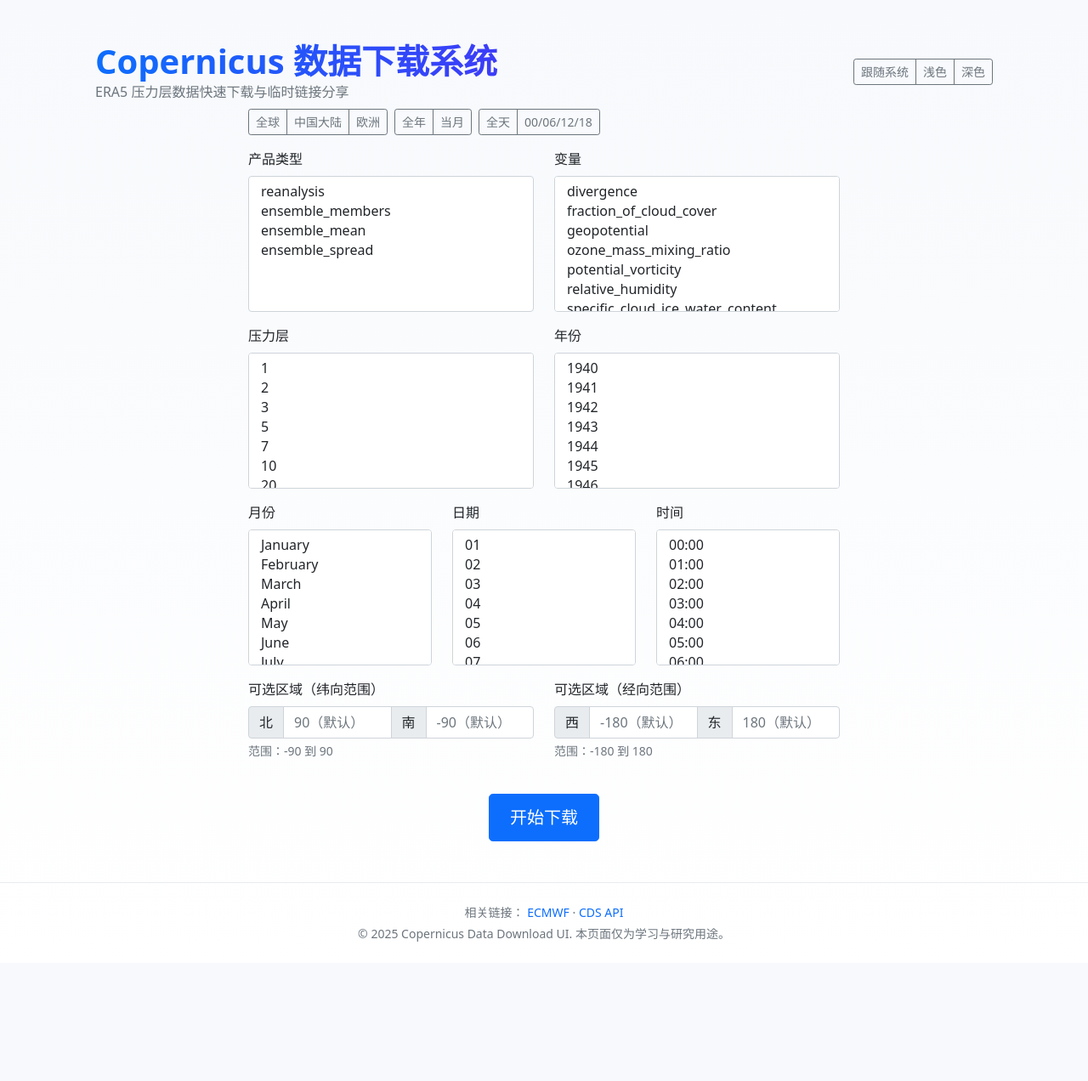
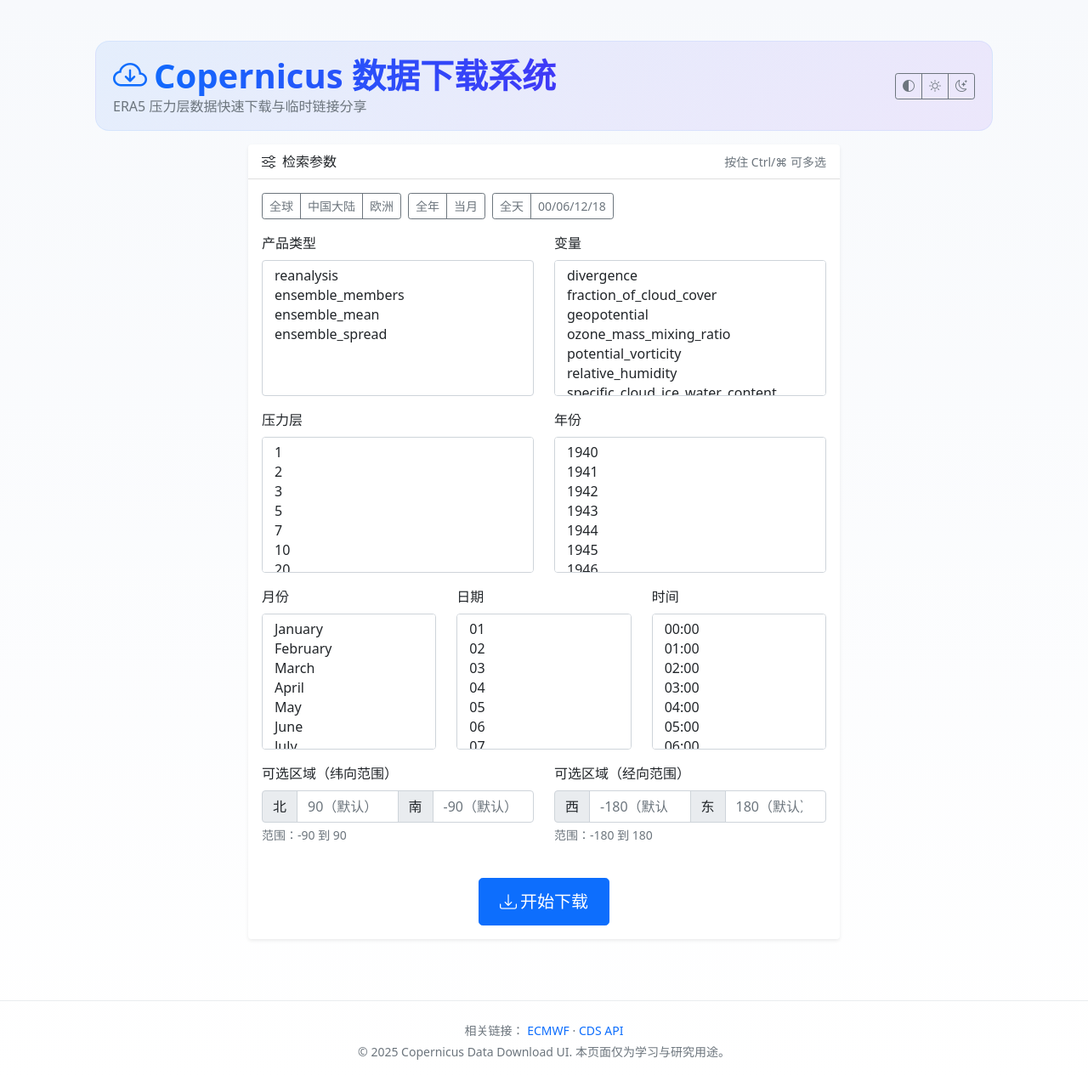
Before and after one commit to beiqi7/copernicus-cdsapi-webui, a Flask app: page / in a window 1280 px wide. Shown: the whole page at 85% size. Before the commit the page ends 1108 px from the top, so only its background shows below. Run offline with Flask 3, Linux system fonts and the light colour scheme; some libraries are stand-ins or nearby versions.

Commit message:
update pagess

```diff
--- a/templates/index.html
+++ b/templates/index.html
@@ -5,6 +5,7 @@
     <meta name="viewport" content="width=device-width, initial-scale=1.0">
     <title>Copernicus Data Download</title>
     <link href="https://cdn.jsdelivr.net/npm/bootstrap@5.1.3/dist/css/bootstrap.min.css" rel="stylesheet">
+    <link href="https://cdn.jsdelivr.net/npm/bootstrap-icons@1.11.3/font/bootstrap-icons.css" rel="stylesheet">
     <style>
         body { background: linear-gradient(180deg, #f7f9fc 0%, #ffffff 100%); }
         .container { max-width: 1080px; }
@@ -19,6 +20,9 @@
         footer { border-top: 1px solid #e9ecef; }
         footer a { text-decoration: none; }
         footer a:hover { text-decoration: underline; }
+        .hero { background: linear-gradient(135deg, rgba(13,110,253,0.08), rgba(102,16,242,0.08)); border: 1px solid rgba(13,110,253,0.08); border-radius: 16px; padding: 16px 20px; }
+        .btn-outline-secondary.active { background-color: #0d6efd; color: #fff; border-color: #0d6efd; }
+        .toast-container { position: fixed; top: 20px; right: 20px; z-index: 1080; }
 
         @media (prefers-color-scheme: dark) {
             body { background: linear-gradient(180deg, #0b0e13 0%, #12161d 100%); color: #e2e6ea; }
@@ -46,22 +50,28 @@
 </head>
 <body>
     <div class="container mt-5">
-        <div class="d-flex align-items-center justify-content-between mb-2">
+        <div class="d-flex align-items-center justify-content-between mb-3 hero">
             <div class="flex-grow-1">
-                <h1 class="mb-0 display-6 fw-bold">Copernicus 数据下载系统</h1>
+                <h1 class="mb-0 display-6 fw-bold"><i class="bi bi-cloud-arrow-down me-2"></i>Copernicus 数据下载系统</h1>
                 <p class="text-muted mb-0">ERA5 压力层数据快速下载与临时链接分享</p>
             </div>
             <div>
                 <div class="btn-group btn-group-sm" role="group" aria-label="主题">
-                    <button type="button" class="btn btn-outline-secondary" id="btnThemeAuto">跟随系统</button>
-                    <button type="button" class="btn btn-outline-secondary" id="btnThemeLight">浅色</button>
-                    <button type="button" class="btn btn-outline-secondary" id="btnThemeDark">深色</button>
+                    <button type="button" class="btn btn-outline-secondary" id="btnThemeAuto" title="跟随系统"><i class="bi bi-circle-half"></i></button>
+                    <button type="button" class="btn btn-outline-secondary" id="btnThemeLight" title="浅色"><i class="bi bi-brightness-high"></i></button>
+                    <button type="button" class="btn btn-outline-secondary" id="btnThemeDark" title="深色"><i class="bi bi-moon-stars"></i></button>
                 </div>
             </div>
         </div>
 
         <div class="row">
             <div class="col-lg-8 mx-auto">
+                <div class="card border-0 shadow-sm rounded-4 mb-4">
+                    <div class="card-header bg-transparent d-flex justify-content-between align-items-center">
+                        <span class="fw-semibold"><i class="bi bi-sliders me-2"></i>检索参数</span>
+                        <small class="text-muted">按住 Ctrl/⌘ 可多选</small>
+                    </div>
+                    <div class="card-body">
                 <form id="downloadForm" method="POST">
                     <div class="mb-3 d-flex flex-wrap gap-2">
                         <div class="btn-group" role="group" aria-label="区域预设">
@@ -216,10 +226,12 @@
                     <div class="text-center mt-4">
                         <button type="submit" class="btn btn-primary btn-lg" id="submitBtn">
                             <span class="spinner-border spinner-border-sm me-2 d-none" id="submitSpinner" role="status" aria-hidden="true"></span>
-                            开始下载
+                            <i class="bi bi-download me-1"></i>开始下载
                         </button>
                     </div>
                 </form>
+                    </div>
+                </div>
 
                 <div class="progress-container" id="progressContainer">
                     <div class="text-center mb-3">
@@ -235,7 +247,7 @@
                 <div class="download-status" id="downloadStatus">
                     <div class="alert alert-success">
                         <div class="d-flex align-items-center">
-                            <div class="me-3">✅</div>
+                            <div class="me-3"><i class="bi bi-check-circle-fill text-success"></i></div>
                             <div>
                                 <h4 class="mb-1">下载完成！</h4>
                                 <p class="mb-2 text-muted">您的数据已准备就绪</p>
@@ -247,13 +259,15 @@
                             </div>
                         </div>
                         <div class="mt-3">
-                            <a href="#" class="btn btn-success" id="downloadLink" target="_blank">下载文件</a>
+                            <a href="#" class="btn btn-success" id="downloadLink" target="_blank"><i class="bi bi-cloud-download me-1"></i>下载文件</a>
                         </div>
                     </div>
                 </div>
             </div>
         </div>
         </div>
+
+    <div class="toast-container" id="toastContainer"></div>
 
     <footer class="py-4 mt-5">
         <div class="container text-center small text-muted">
@@ -350,21 +364,67 @@
                     method: 'POST',
                     body: formData
                 });
-
-                const result = await response.json();
-
-                if (result.success) {
+                const retryAfter = Number(response.headers.get('Retry-After') || 0);
+                const result = await response.json().catch(() => ({ success: false, message: '服务器返回异常' }));
+                if (!response.ok) {
+                    if (response.status === 429) {
+                        showToast('请求过于频繁', (result && result.message) ? result.message : '单用户每分钟最多2次，请稍后重试', 'warning');
+                        if (retryAfter > 0) temporarilyDisable(submitBtn, retryAfter);
+                    } else {
+                        showToast('操作失败', (result && result.message) ? result.message : '未知错误', 'danger');
+                    }
+                } else if (result.success) {
                     showDownloadStatus(result);
+                    showToast('成功', '已生成下载链接', 'success');
                 } else {
-                    alert('下载失败: ' + (result.message || '未知错误'));
+                    showToast('操作失败', result.message || '未知错误', 'danger');
                 }
             } catch (error) {
-                alert('网络错误，请稍后重试');
+                showToast('网络错误', '请稍后重试', 'danger');
             } finally {
                 setTimeout(() => { hideProgress(); }, 400);
                 submitSpinner.classList.add('d-none');
                 submitBtn.disabled = false;
             }
+        }
+
+        function showToast(title, message, type) {
+            const container = document.getElementById('toastContainer');
+            const bgMap = { success: 'bg-success text-white', danger: 'bg-danger text-white', warning: 'bg-warning', info: 'bg-info text-white' };
+            const headerClass = bgMap[type] || 'bg-secondary text-white';
+            const el = document.createElement('div');
+            el.className = 'toast align-items-center show mb-2';
+            el.setAttribute('role', 'alert');
+            el.setAttribute('aria-live', 'assertive');
+            el.setAttribute('aria-atomic', 'true');
+            el.innerHTML = `
+                <div class="toast-header ${headerClass}">
+                    <strong class="me-auto">${title}</strong>
+                    <small>现在</small>
+                    <button type="button" class="btn-close btn-close-white ms-2 mb-1" data-bs-dismiss="toast" aria-label="Close"></button>
+                </div>
+                <div class="toast-body">${message}</div>
+            `;
+            container.appendChild(el);
+            const t = new bootstrap.Toast(el, { delay: 3500, autohide: true });
+            t.show();
+            el.addEventListener('hidden.bs.toast', () => el.remove());
+        }
+
+        function temporarilyDisable(button, seconds) {
+            let remaining = Math.max(1, parseInt(seconds, 10));
+            const original = button.innerHTML;
+            button.disabled = true;
+            const tick = () => {
+                button.innerHTML = `<i class=\"bi bi-hourglass-split me-1\"></i>请稍候 ${remaining}s`;
+                if (remaining-- <= 0) {
+                    button.disabled = false;
+                    button.innerHTML = original;
+                } else {
+                    setTimeout(tick, 1000);
+                }
+            };
+            tick();
         }
 
         function showProgress() {
```
Also changed, not shown: templates/error.html (+9 -19 lines).
